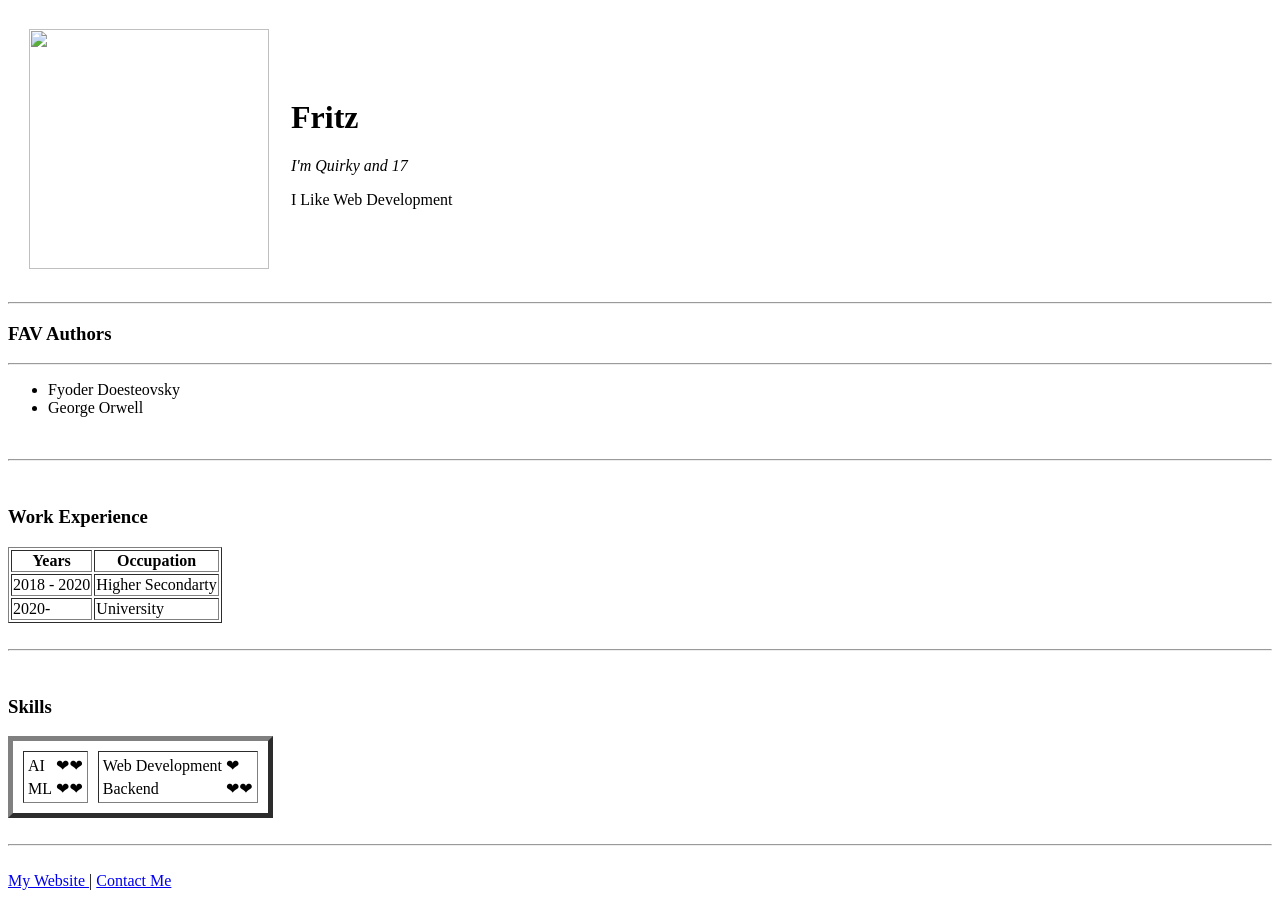
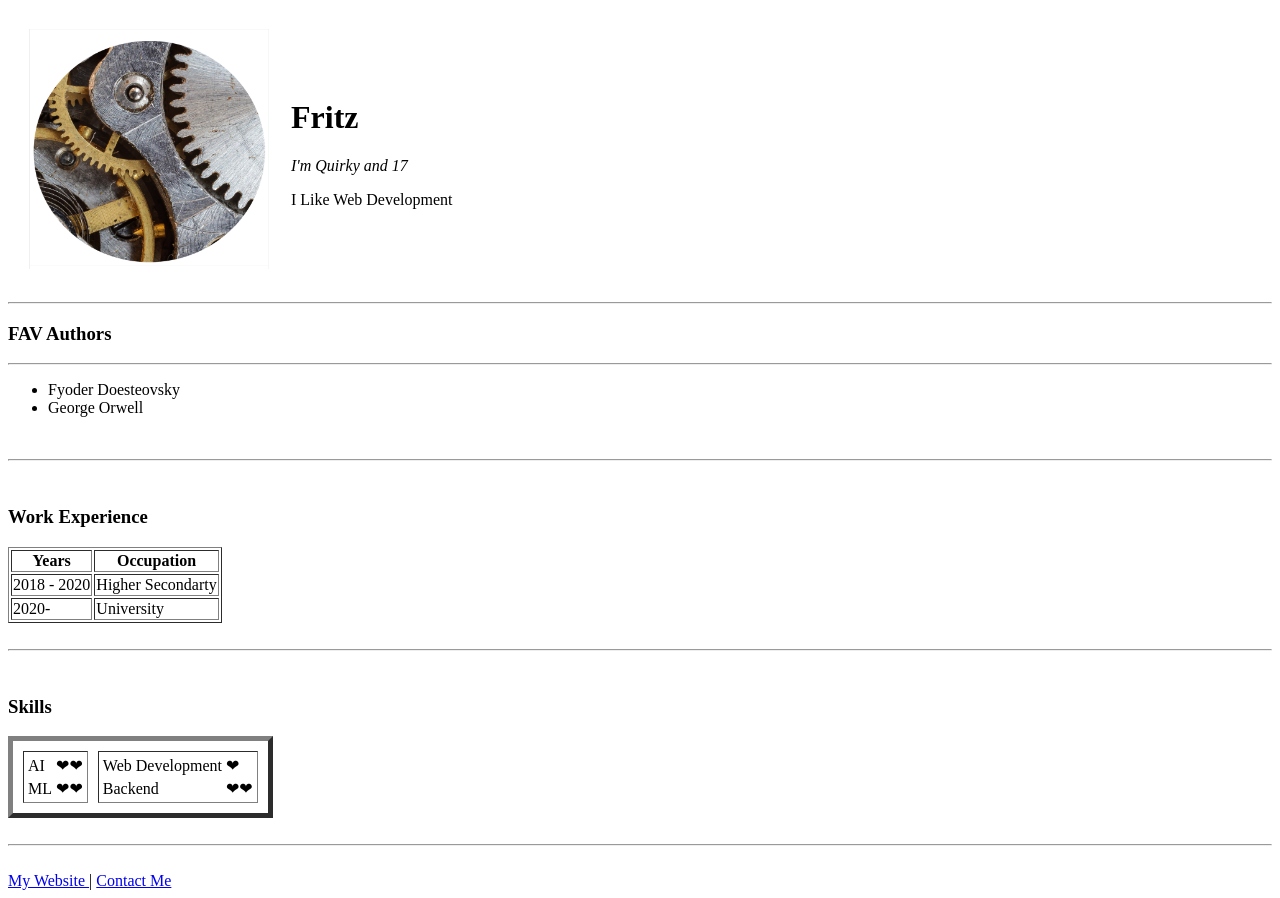
Before and after one commit to fritz770/CV, a plain HTML site: page index.html in a window 1280 px wide. Drawn offline with Linux system fonts and the light colour scheme.

Commit message:
Update index.html

```diff
--- a/index.html
+++ b/index.html
@@ -10,7 +10,7 @@
 <body>
   <table cellspacing="20">
     <tr>
-      <td><img src=""MY IMAGE" height="240" width="240">
+      <td><img src="myimage.png" alt="My Image duh..." height="240" width="240" >
       </td>
       <td>
         <h1>Fritz</h1>
```
